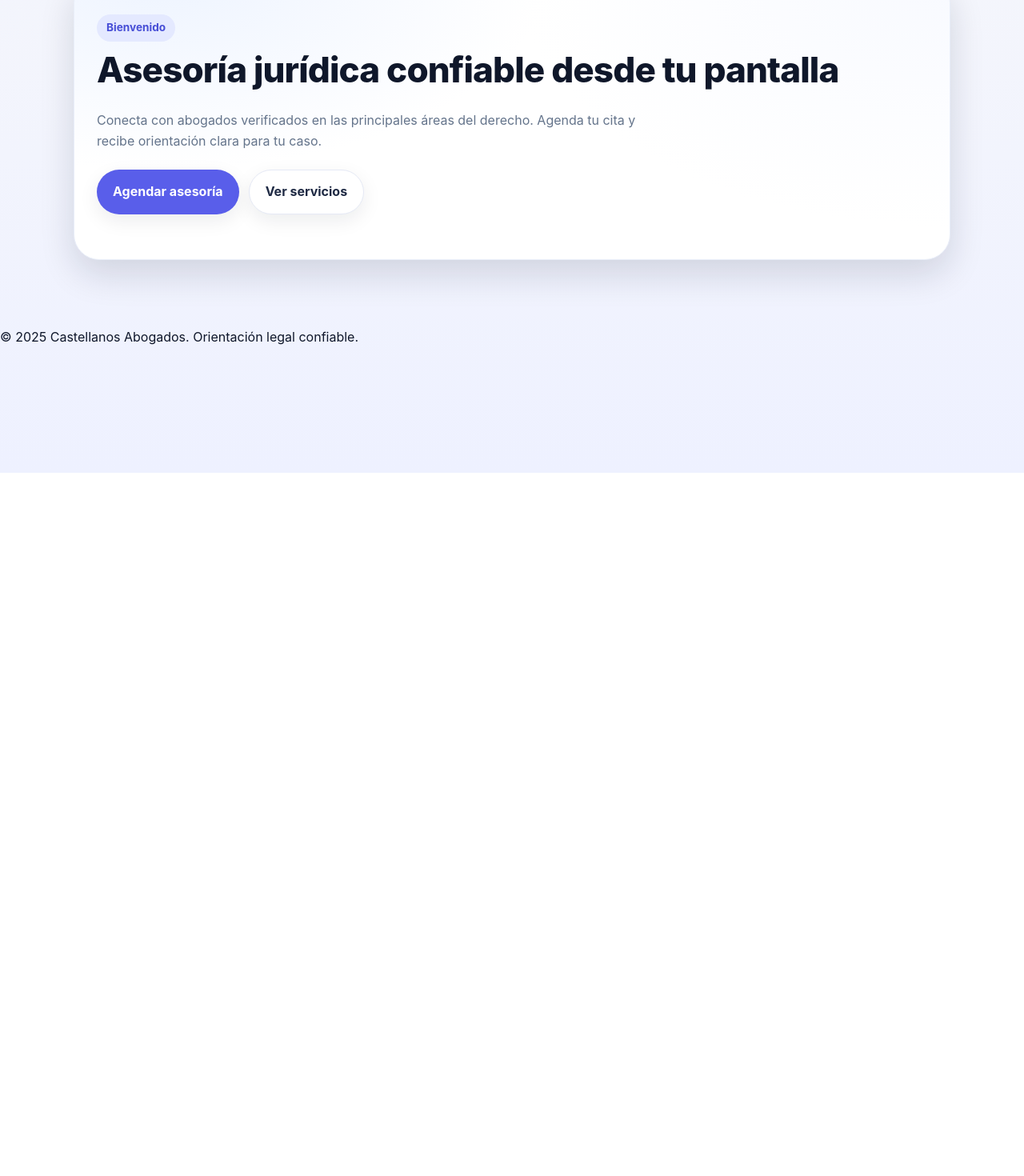
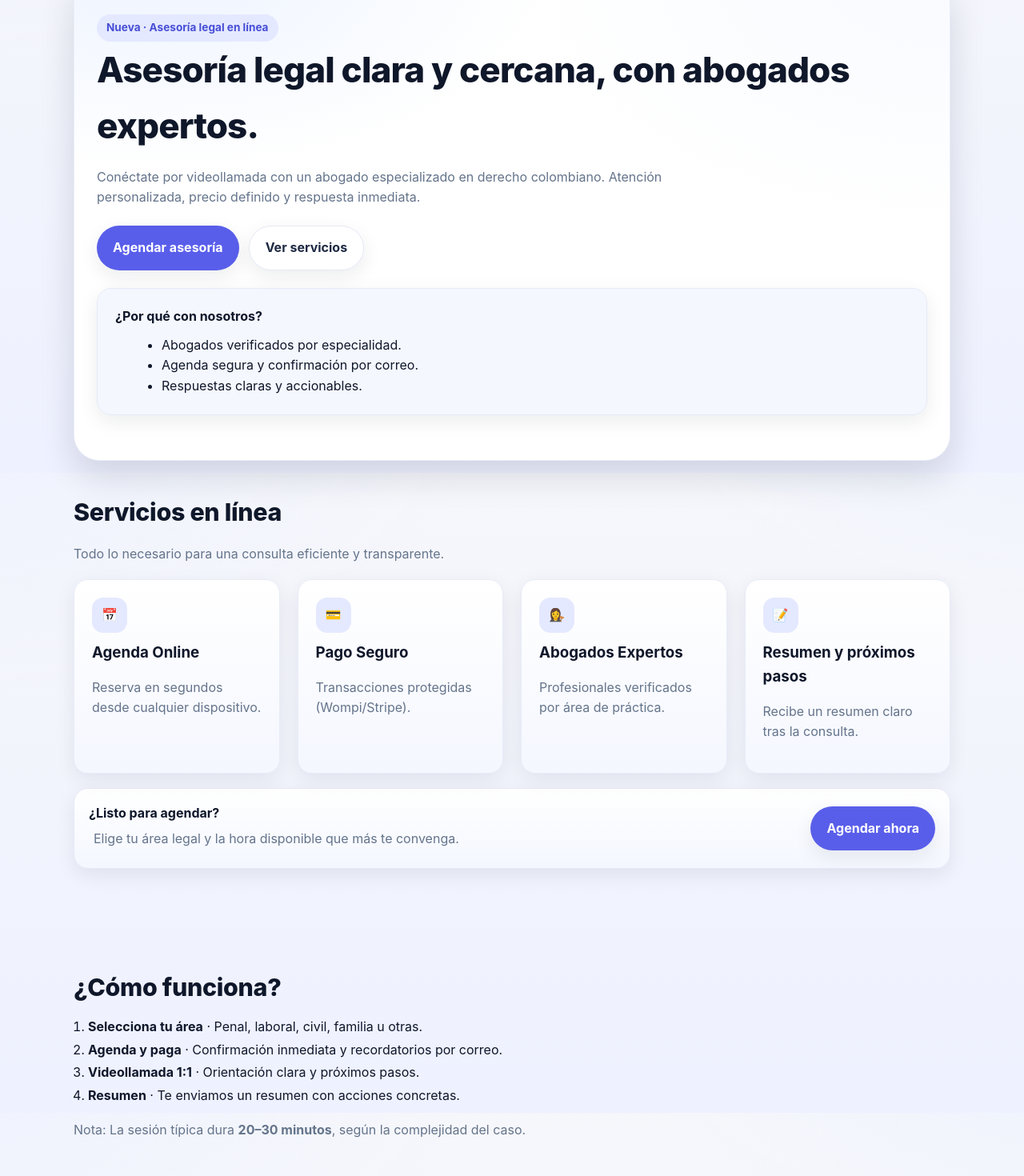
Before and after one commit to jjonnas1/castellanosabogados, a Next.js app: page / in a window 1280 px wide. Shown: the part 209-1679 px from the top of the page at 80% size. Before the commit the page ends 800 px from the top, so only its background shows below. Built offline with nearby package versions, Linux system fonts and the light colour scheme.

Commit message:
Update page.tsx

```diff
--- a/app/page.tsx
+++ b/app/page.tsx
@@ -3,19 +3,119 @@ export default function HomePage() {
   return (
     <main className="section">
       <div className="wrap">
-        <div className="hero">
-          <span className="badge">Bienvenido</span>
-          <h1 className="h1">Asesoría jurídica confiable desde tu pantalla</h1>
-          <p className="muted" style={{ maxWidth: 680 }}>
-            Conecta con abogados verificados en las principales áreas del derecho.
-            Agenda tu cita y recibe orientación clara para tu caso.
+        {/* HERO */}
+        <section className="hero" aria-labelledby="hero-title">
+          <span className="badge">Nueva · Asesoría legal en línea</span>
+          <h1 id="hero-title" className="h1">
+            Asesoría legal clara y cercana, con abogados expertos.
+          </h1>
+          <p className="muted" style={{ maxWidth: 720 }}>
+            Conéctate por videollamada con un abogado especializado en derecho
+            colombiano. Atención personalizada, precio definido y respuesta inmediata.
           </p>
 
-          <div style={{ display: "flex", gap: "12px", flexWrap: "wrap", marginTop: "22px" }}>
+          <div style={{ display: "flex", gap: 12, flexWrap: "wrap", marginTop: 22 }}>
             <a href="/agenda" className="btn btn--primary">Agendar asesoría</a>
             <a href="/servicios" className="btn btn--ghost">Ver servicios</a>
           </div>
-        </div>
+
+          <div className="panel" style={{ marginTop: 22 }}>
+            <strong>¿Por qué con nosotros?</strong>
+            <ul style={{ margin: "10px 0 0 18px" }}>
+              <li>Abogados verificados por especialidad.</li>
+              <li>Agenda segura y confirmación por correo.</li>
+              <li>Respuestas claras y accionables.</li>
+            </ul>
+          </div>
+        </section>
+
+        {/* SERVICIOS EN LÍNEA */}
+        <section className="section" aria-labelledby="svc-title" style={{ paddingTop: 40 }}>
+          <h2 id="svc-title" className="h2">Servicios en línea</h2>
+          <p className="muted" style={{ marginBottom: 18 }}>
+            Todo lo necesario para una consulta eficiente y transparente.
+          </p>
+
+          <div className="tiles">
+            <article className="tile">
+              <div className="icon">📅</div>
+              <h3 className="h3" style={{ margin: 0 }}>Agenda Online</h3>
+              <p className="muted">Reserva en segundos desde cualquier dispositivo.</p>
+            </article>
+
+            <article className="tile">
+              <div className="icon">💳</div>
+              <h3 className="h3" style={{ margin: 0 }}>Pago Seguro</h3>
+              <p className="muted">Transacciones protegidas (Wompi/Stripe).</p>
+            </article>
+
+            <article className="tile">
+              <div className="icon">👩‍⚖️</div>
+              <h3 className="h3" style={{ margin: 0 }}>Abogados Expertos</h3>
+              <p className="muted">Profesionales verificados por área de práctica.</p>
+            </article>
+
+            <article className="tile">
+              <div className="icon">📝</div>
+              <h3 className="h3" style={{ margin: 0 }}>Resumen y próximos pasos</h3>
+              <p className="muted">Recibe un resumen claro tras la consulta.</p>
+            </article>
+          </div>
+
+          <div className="cta" style={{ marginTop: 18 }}>
+            <div>
+              <strong>¿Listo para agendar?</strong>
+              <p className="muted" style={{ margin: 6 }}>
+                Elige tu área legal y la hora disponible que más te convenga.
+              </p>
+            </div>
+            <a href="/agenda" className="btn btn--primary">Agendar ahora</a>
+          </div>
+        </section>
+
+        {/* CÓMO FUNCIONA */}
+        <section className="section" aria-labelledby="how-title" style={{ paddingTop: 40 }}>
+          <h2 id="how-title" className="h2">¿Cómo funciona?</h2>
+          <ol style={{ paddingLeft: 18, marginTop: 10, lineHeight: 1.8 }}>
+            <li><strong>Selecciona tu área</strong> · Penal, laboral, civil, familia u otras.</li>
+            <li><strong>Agenda y paga</strong> · Confirmación inmediata y recordatorios por correo.</li>
+            <li><strong>Videollamada 1:1</strong> · Orientación clara y próximos pasos.</li>
+            <li><strong>Resumen</strong> · Te enviamos un resumen con acciones concretas.</li>
+          </ol>
+          <p className="muted" style={{ marginTop: 8 }}>
+            Nota: La sesión típica dura <strong>20–30 minutos</strong>, según la complejidad del caso.
+          </p>
+        </section>
+
+        {/* PREGUNTAS FRECUENTES */}
+        <section className="section" aria-labelledby="faq-title" style={{ paddingTop: 40 }}>
+          <h2 id="faq-title" className="h2">Preguntas frecuentes</h2>
+
+          <details className="panel" style={{ marginTop: 12 }}>
+            <summary><strong>¿Qué incluye la asesoría?</strong></summary>
+            <p className="muted" style={{ marginTop: 8 }}>
+              Videollamada 1:1, revisión breve del caso, orientación inmediata y
+              un resumen con próximos pasos. Cuando aplica, te proporcionamos
+              <strong> formatos pertinentes</strong> para que continúes tu trámite ante
+              juzgados, fiscalía u otras entidades.
+            </p>
+          </details>
+
+          <details className="panel" style={{ marginTop: 12 }}>
+            <summary><strong>¿Puedo reprogramar?</strong></summary>
+            <p className="muted" style={{ marginTop: 8 }}>
+              Sí, puedes reprogramar sin costo con al menos 12 horas de anticipación.
+            </p>
+          </details>
+
+          <details className="panel" style={{ marginTop: 12 }}>
+            <summary><strong>¿Qué pasa si necesito representación?</strong></summary>
+            <p className="muted" style={{ marginTop: 8 }}>
+              Te orientamos y, si lo autorizas, te conectamos con un especialista
+              en tu ciudad para la fase judicial o administrativa.
+            </p>
+          </details>
+        </section>
       </div>
     </main>
   );
```
